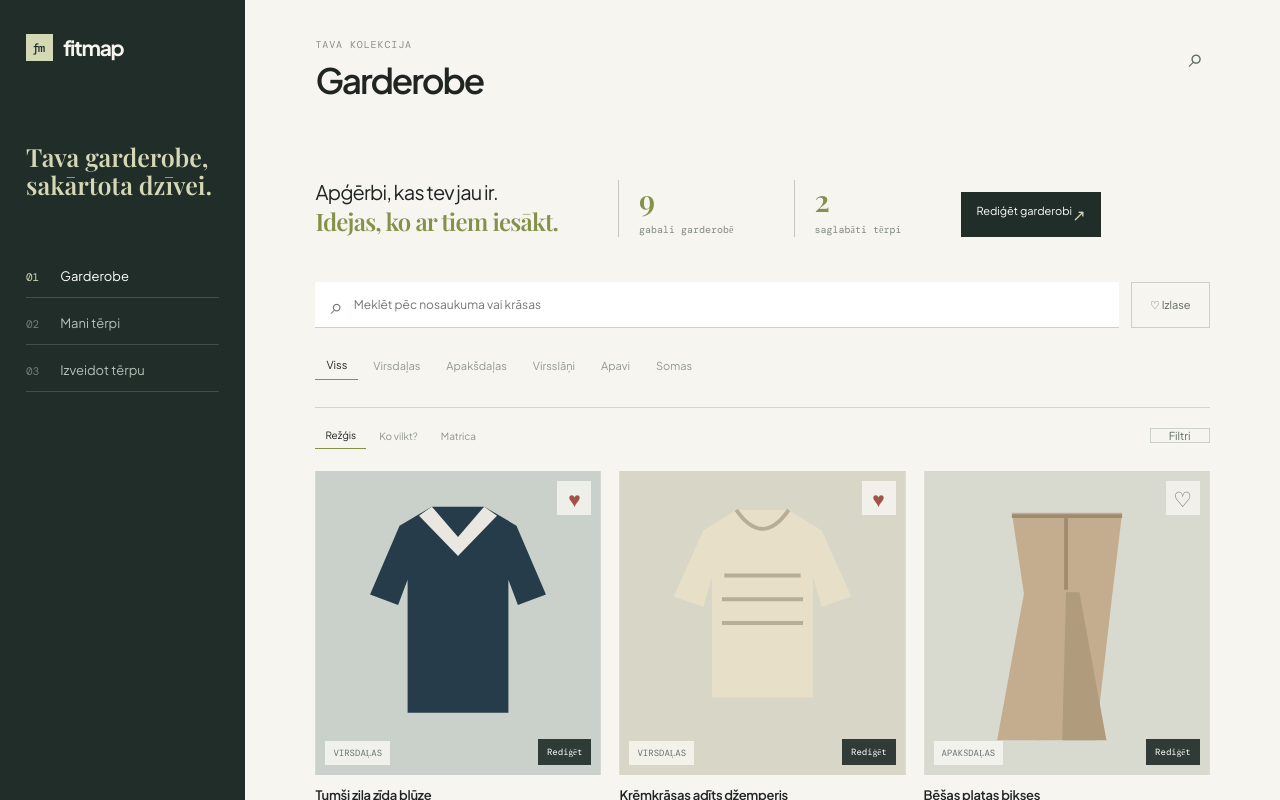
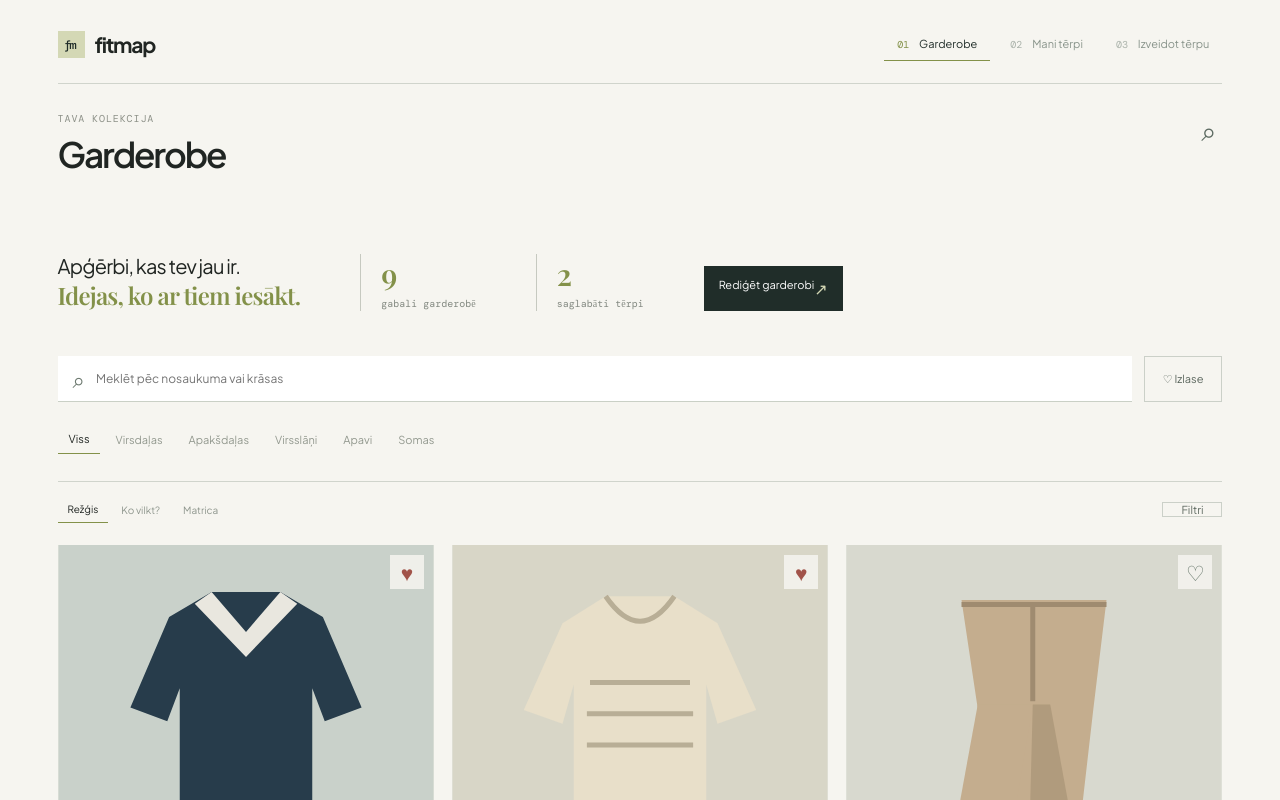
Before and after one commit to Amixx/Fitmap, a Svelte app: page / in a window 1280 px wide. Shown: the top 800 px of the page. Built offline with nearby package versions, Linux system fonts and the light colour scheme; a web font is replaced by a local one.

Commit message:
Move navigation above wardrobe content

```diff
--- a/src/App.svelte
+++ b/src/App.svelte
@@ -242,17 +242,15 @@
 <svelte:head><title>FitMap — mana garderobe</title><meta name="description" content="Vizuāla garderobes un tērpu plānošanas lietotne." /></svelte:head>
 
 <div class="app-shell">
-  <aside class="sidebar">
-    <div class="brand"><span class="brand-mark">fm</span><span>fitmap</span></div>
-    <p class="sidebar-intro">Tava garderobe,<br />sakārtota dzīvei.</p>
+  <main class="main-content">
+    <div class="top-navigation">
+      <div class="brand"><span class="brand-mark">fm</span><span>fitmap</span></div>
     <nav aria-label="Galvenā navigācija">
       <button class:active={view === 'wardrobe'} on:click={() => (view = 'wardrobe')}><span>01</span> Garderobe</button>
       <button class:active={view === 'outfits'} on:click={() => (view = 'outfits')}><span>02</span> Mani tērpi</button>
       <button class:active={view === 'builder'} on:click={() => (view = 'builder')}><span>03</span> Izveidot tērpu</button>
     </nav>
-  </aside>
-
-  <main class="main-content">
+    </div>
     <header class="topbar"><div><span class="eyebrow">{view === 'wardrobe' ? 'Tava kolekcija' : view === 'outfits' ? 'Gatavi salikumi' : 'Saderības studija'}</span><h1>{view === 'wardrobe' ? 'Garderobe' : view === 'outfits' ? 'Mani tērpi' : 'Izveido tērpu'}</h1></div><button class="icon-button" aria-label="Meklēt">⌕</button></header>
 
     {#if view === 'wardrobe'}
```
Also changed, not shown: src/styles.css.
